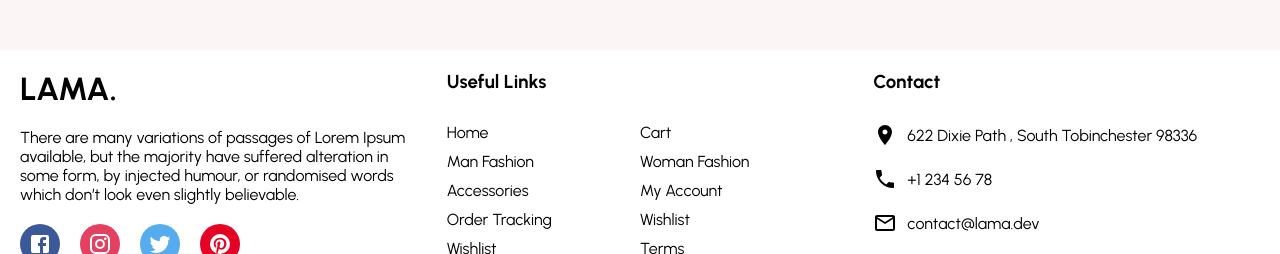
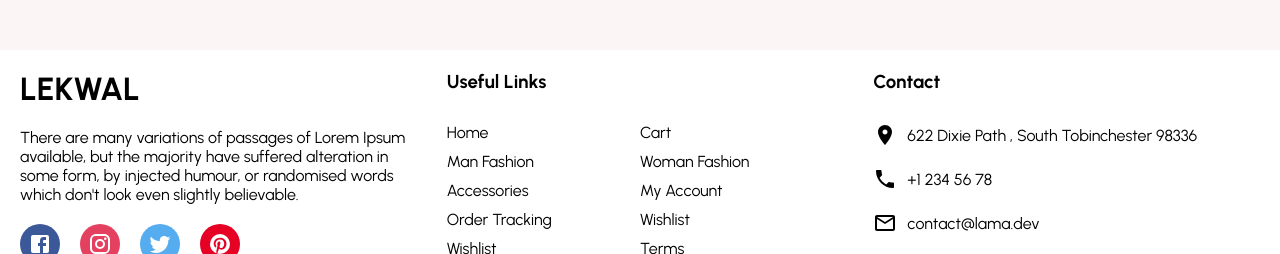
Before and after one commit to Lekan-Osindeinde/e-commerce-app, a React (Create React App) app: page / in a window 1280 px wide. Shown: the part 3406-3660 px from the top of the page. Built offline with nearby package versions, Linux system fonts and the light colour scheme; grey boxes are pictures that could not be loaded.

Commit message:
minor changes

```diff
--- a/src/components/Footer.jsx
+++ b/src/components/Footer.jsx
@@ -87,11 +87,11 @@ const Footer = () => {
   return (
     <Container>
       <Left>
-        <Logo>LAMA.</Logo>
+        <Logo>LEKWAL</Logo>
         <Desc>
           There are many variations of passages of Lorem Ipsum available, but
           the majority have suffered alteration in some form, by injected
-          humour, or randomised words which don’t look even slightly believable.
+          humour, or randomised words which don't look even slightly believable.
         </Desc>
         <SocialContainer>
           <SocialIcon color="3B5999">
```
